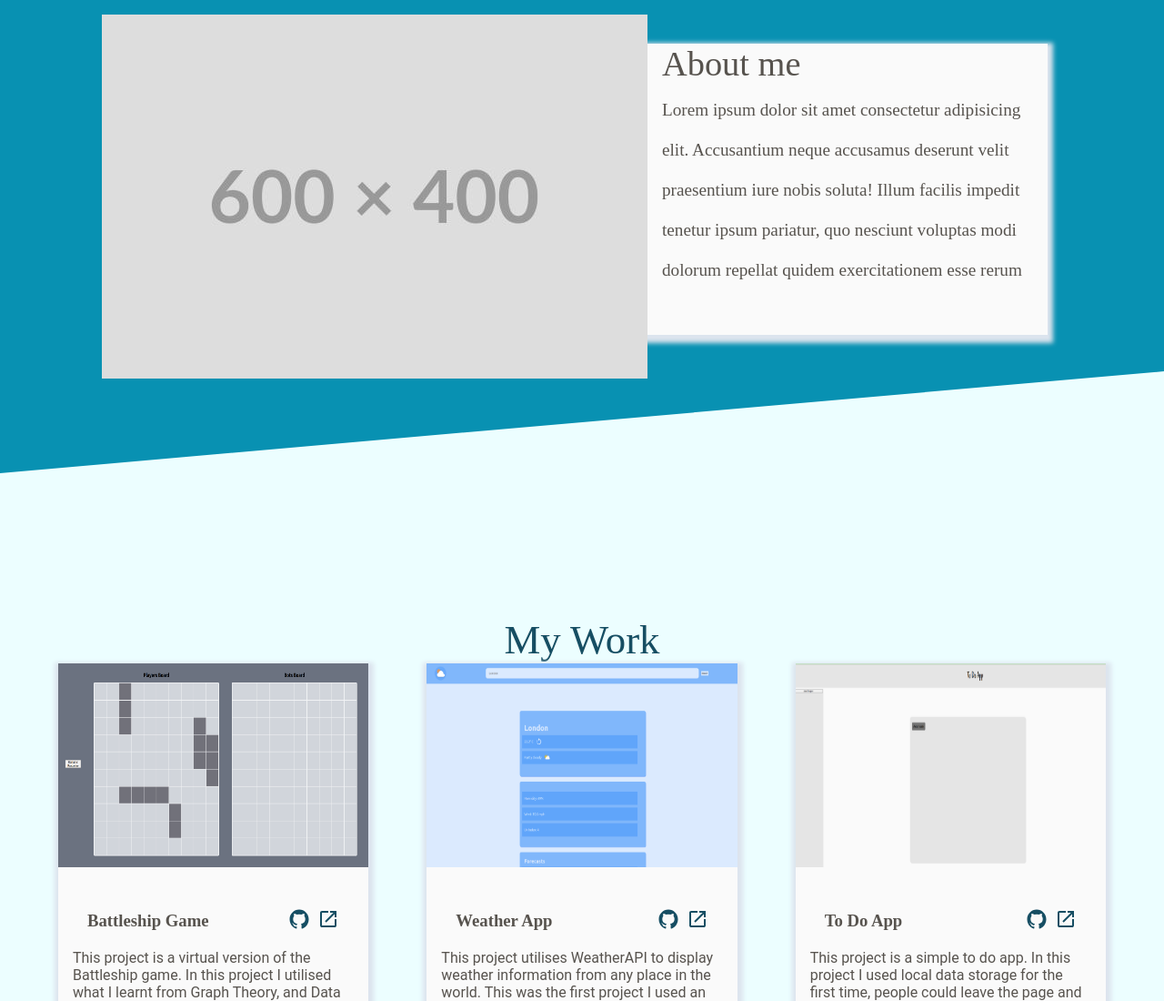
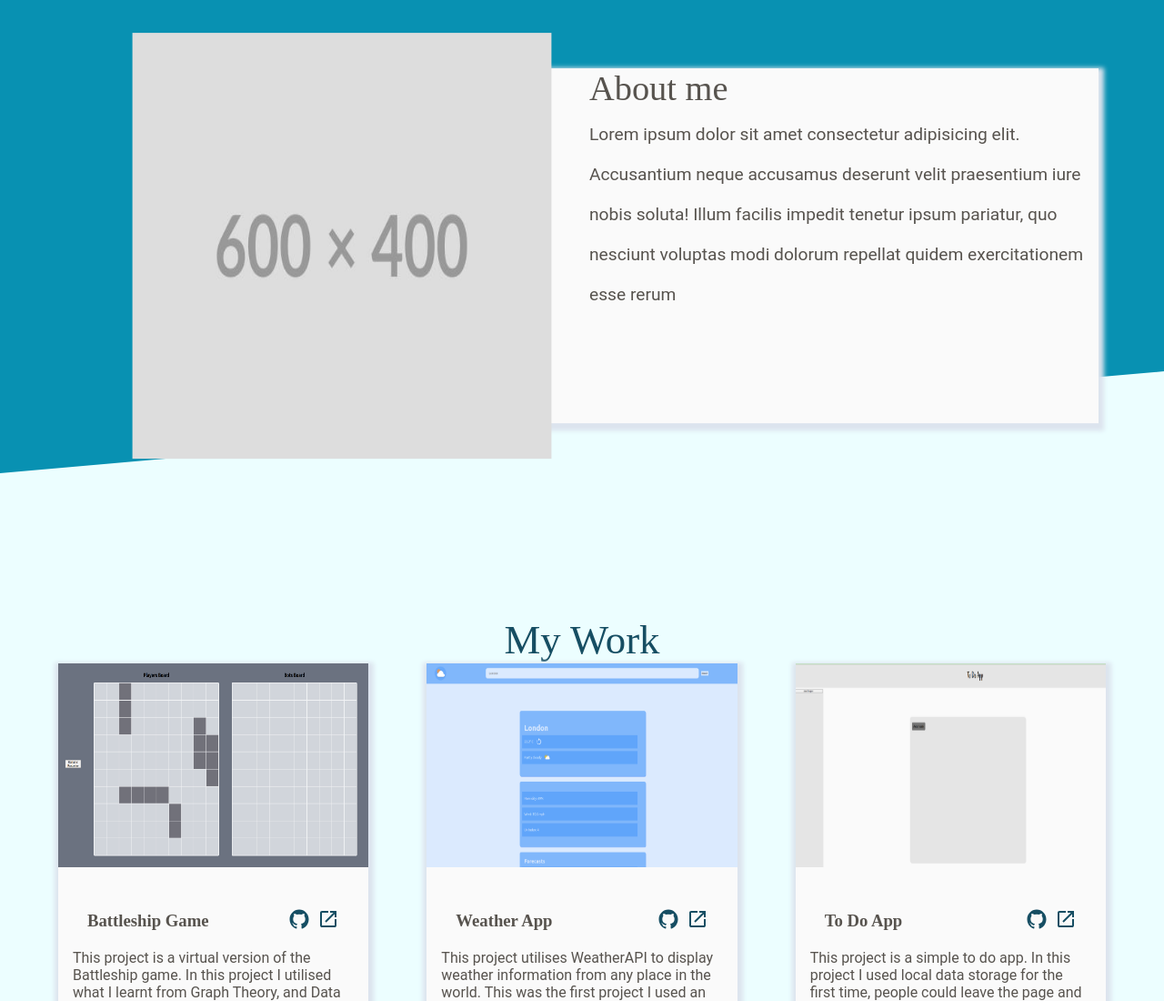
Before and after one commit to Liamsuu/Homepage, a website built with webpack: page src/index.html in a window 1280 px wide. Shown: the top 1100 px of the page at 91% size. Built offline with nearby package versions, Linux system fonts and the light colour scheme.

Commit message:
Pretty much complete desktop design

```diff
--- a/src/index.css
+++ b/src/index.css
@@ -311,24 +311,26 @@ footer div a img {
   }
   #header-portrait {
     display: block;
-    max-width: 100%;
     height: fit-content;
-    transform: translateX(-1rem) translateY(-2rem);
   }
 
   #header-portrait img {
-    min-height: 60%;
+    width: 30vw;
+    min-height: 390px;
+    transform: scale(1.2);
+    margin-right: 5rem;
   }
 
   #larger-sizes-image {
     display: flex;
-    transform: skewY(5deg) translateY(14rem);
+    transform: skewY(5deg) translateY(16rem);
     max-width: 80%;
-    height: 50%;
+    height: max-content;
     background-color: #fafafa;
     color: var(--text-clr);
     box-shadow: 1px 4px 5px 5px #dce4ee;
     font-size: 0;
+    margin-left: 7rem;
   }
 
   #name {
@@ -346,11 +348,13 @@ footer div a img {
     display: block;
     font-family: playfair;
     text-wrap: wrap;
-    height: fit-content;
+    height: max-content;
     width: 60%;
     font-size: 3vw;
   }
   #desktop-desc-text {
+    font-family: Roboto, system-ui, "Segoe UI", Helvetica, Arial, sans-serif,
+      "Apple Color Emoji", "Segoe UI Emoji", "Segoe UI Symbol";
     font-size: 1.5vw;
   }
 
```
